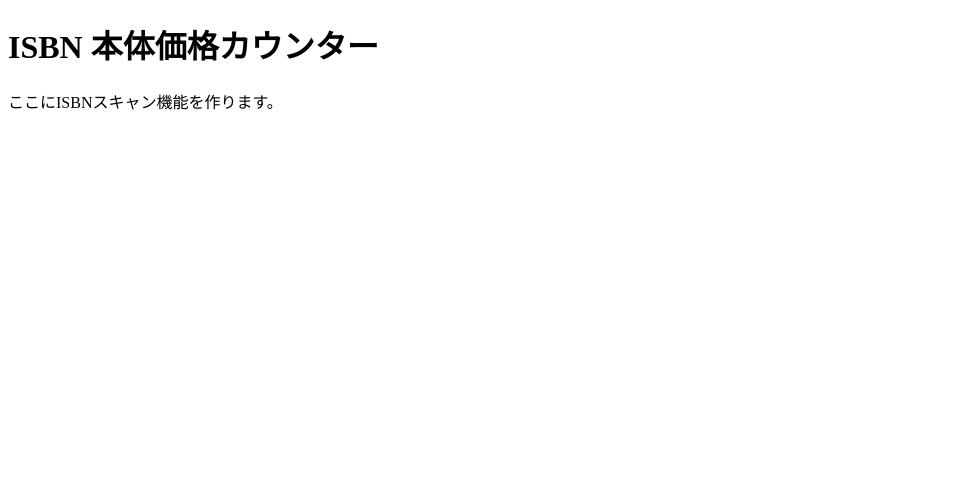
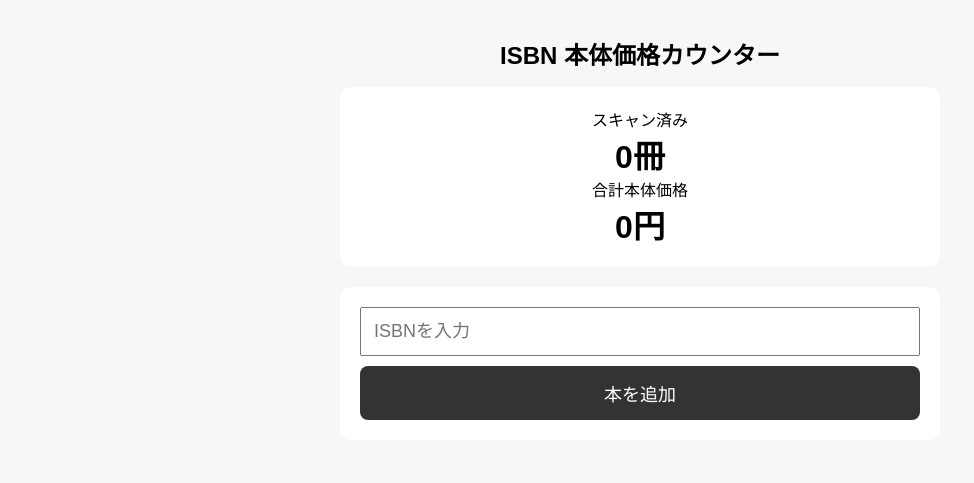
Before and after one commit to baddylan13-cyber/isbn-price-counter, a plain HTML site: page index.html in a window 1280 px wide. Shown: the whole page, without its empty margins (0-974 px from the left). Drawn offline with Linux system fonts and the light colour scheme.

Commit message:
Update index.html

```diff
--- a/index.html
+++ b/index.html
@@ -4,12 +4,132 @@
   <meta charset="UTF-8">
   <meta name="viewport" content="width=device-width, initial-scale=1.0">
   <title>ISBN 本体価格カウンター</title>
+
+  <style>
+    body {
+      font-family: sans-serif;
+      max-width: 600px;
+      margin: 0 auto;
+      padding: 20px;
+      background: #f7f7f7;
+    }
+
+    h1 {
+      text-align: center;
+      font-size: 24px;
+    }
+
+    .summary {
+      background: white;
+      padding: 20px;
+      border-radius: 12px;
+      margin-bottom: 20px;
+      text-align: center;
+    }
+
+    .number {
+      font-size: 32px;
+      font-weight: bold;
+    }
+
+    .input-area {
+      background: white;
+      padding: 20px;
+      border-radius: 12px;
+    }
+
+    input {
+      width: 100%;
+      box-sizing: border-box;
+      padding: 12px;
+      font-size: 18px;
+      margin-bottom: 10px;
+    }
+
+    button {
+      width: 100%;
+      padding: 14px;
+      font-size: 18px;
+      border: none;
+      border-radius: 8px;
+      background: #333;
+      color: white;
+      cursor: pointer;
+    }
+
+    #bookList {
+      margin-top: 20px;
+    }
+
+    .book {
+      background: white;
+      padding: 15px;
+      margin-bottom: 10px;
+      border-radius: 8px;
+    }
+  </style>
 </head>
+
 <body>
 
   <h1>ISBN 本体価格カウンター</h1>
 
-  <p>ここにISBNスキャン機能を作ります。</p>
+  <div class="summary">
+    <div>スキャン済み</div>
+    <div class="number" id="totalBooks">0冊</div>
+
+    <div>合計本体価格</div>
+    <div class="number" id="totalPrice">0円</div>
+  </div>
+
+  <div class="input-area">
+    <input
+      type="text"
+      id="isbnInput"
+      placeholder="ISBNを入力"
+      inputmode="numeric"
+    >
+
+    <button onclick="addBook()">本を追加</button>
+  </div>
+
+  <div id="bookList"></div>
+
+  <script>
+    let totalBooks = 0;
+    let totalPrice = 0;
+
+    function addBook() {
+      const isbn = document.getElementById("isbnInput").value.trim();
+
+      if (!isbn) {
+        alert("ISBNを入力してください");
+        return;
+      }
+
+      // 今はテストとして1000円の本として追加
+      const price = 1000;
+
+      totalBooks++;
+      totalPrice += price;
+
+      document.getElementById("totalBooks").textContent =
+        totalBooks + "冊";
+
+      document.getElementById("totalPrice").textContent =
+        totalPrice.toLocaleString() + "円";
+
+      const book = document.createElement("div");
+      book.className = "book";
+      book.textContent =
+        "ISBN: " + isbn + " / 本体価格: " +
+        price.toLocaleString() + "円";
+
+      document.getElementById("bookList").appendChild(book);
+
+      document.getElementById("isbnInput").value = "";
+    }
+  </script>
 
 </body>
 </html>
```
